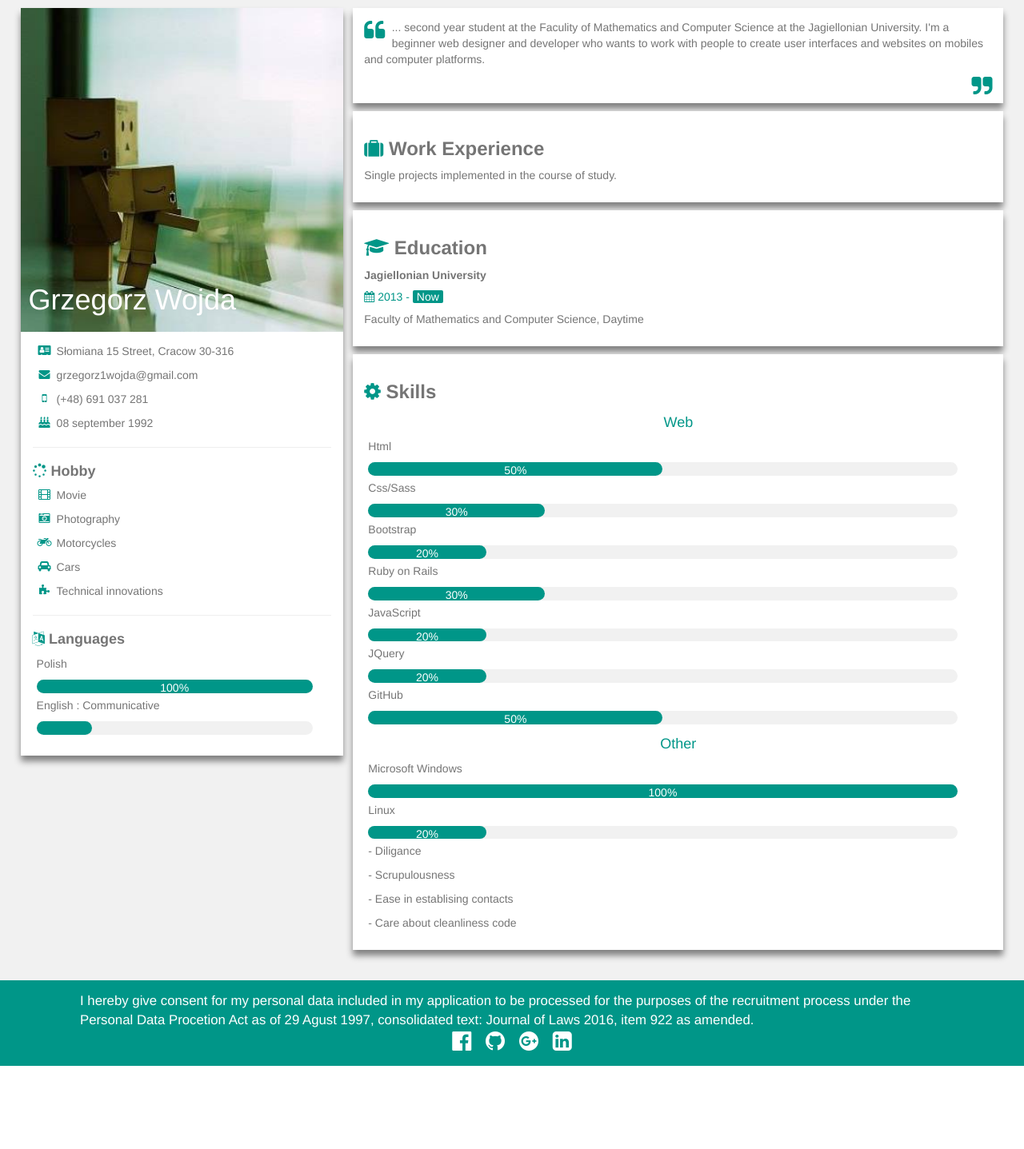
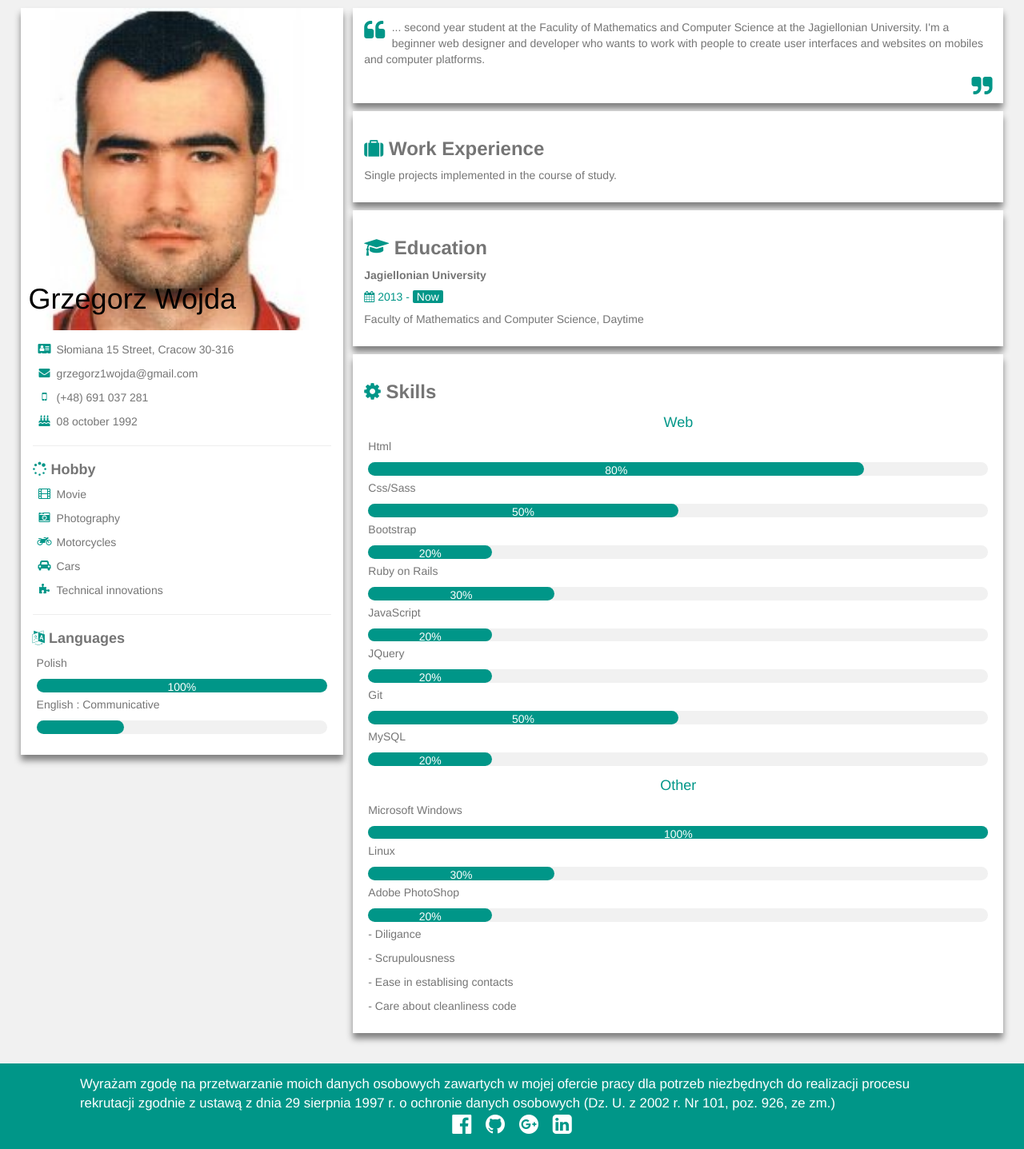
Before and after one commit to GeoGri/CV-0, a PHP site: page / in a window 1280 px wide. Shown: the whole page at 80% size. Before the commit the page ends 1333 px from the top, so only its background shows below. Run offline with PHP 8.4, Linux system fonts and the light colour scheme; some libraries are stand-ins or nearby versions.

Commit message:
for work

```diff
--- a/home.html
+++ b/home.html
@@ -1,13 +1,14 @@
 <!DOCTYPE html>
 <html>
 <head>
-	<title>Curriculum Vitae</title>
+	<title>Curriculum Vitae - 0</title>
 
 	<meta charset="utf-8">
 	<meta name="viewport" content="width=device-width, initial-scale=1.0">
 
 	<script src="https://ajax.googleapis.com/ajax/libs/jquery/3.1.1/jquery.min.js"></script>
 	<script type="text/javascript" src="scripts.js"></script>
+
 	<link rel="stylesheet" href="https://cdnjs.cloudflare.com/ajax/libs/font-awesome/4.7.0/css/font-awesome.min.css">
 	<link rel="stylesheet" href="https://maxcdn.bootstrapcdn.com/bootstrap/3.3.7/css/bootstrap.min.css">
 	<link rel="stylesheet" type="text/css" href="style.css">
@@ -26,7 +27,7 @@
 			<li><i class="fa-li fa fa-address-card"></i><p>Słomiana 15 Street, Cracow 30-316</p></li>
 			<li><i class="fa-li fa fa-envelope"></i><p>grzegorz1wojda@gmail.com</p></li>
 			<li><i class="fa-li fa fa-mobile"></i><p>(+48) 691 037 281</p></li>
-			<li><i class="fa-li fa fa-birthday-cake"></i><p>08 september 1992</p></li>
+			<li><i class="fa-li fa fa-birthday-cake"></i><p>08 october 1992</p></li>
 		</ul>
 		<hr>
 
@@ -77,13 +78,13 @@
 			<div class="skill">
 				<p>Html</p>
 				<div class="bar">
-					<div id="bar-html">50%</div>
+					<div id="bar-html">80%</div>
 				</div>
 			</div>
 			<div class="skill">
 				<p>Css/Sass</p>
 				<div class="bar">
-					<div id="bar-css">30%</div>
+					<div id="bar-css">50%</div>
 				</div>
 			</div>
 			<div class="skill">
@@ -111,9 +112,15 @@
 				</div>
 			</div>
 			<div class="skill">
-				<p>GitHub</p>
+				<p>Git</p>
 				<div class="bar">
 					<div id="bar-git">50%</div>
+				</div>
+			</div>
+			<div class="skill">
+				<p>MySQL</p>
+				<div class="bar">
+					<div id="bar-sql">20%</div>
 				</div>
 			</div>
 			<h4>Other</h4>
@@ -126,7 +133,13 @@
 			<div class="skill">
 				<p>Linux</p>
 				<div class="bar">
-					<div id="bar-linux">20%</div>
+					<div id="bar-linux">30%</div>
+				</div>
+			</div>
+			<div class="skill">
+				<p>Adobe PhotoShop</p>
+				<div class="bar">
+					<div id="bar-adobe">20%</div>
 				</div>
 			</div>
 			<div class="skill"><p> - Diligance</p></div>
@@ -137,7 +150,13 @@
 	</div>
 </div>
 <footer>
+
+<!--
 	<p>I hereby give consent for my personal data included in my application to be processed for the purposes of the recruitment process under the Personal Data Procetion Act as of 29 Agust 1997, consolidated text: Journal of Laws 2016, item 922 as amended.</p>
+-->
+	<p>
+		Wyrażam zgodę na przetwarzanie moich danych osobowych zawartych w mojej ofercie pracy dla potrzeb niezbędnych do realizacji procesu rekrutacji zgodnie z ustawą z dnia 29 sierpnia 1997 r. o ochronie danych osobowych (Dz. U. z 2002 r. Nr 101, poz. 926, ze zm.)
+	</p>
 	<div class="text-center">
 		<a href="https://www.facebook.com/Gri.Geo"><i class="fa fa-2x fa-facebook-official"></i></a></p>
 		<a href="https://www.github.com/GeoGri"><i class="fa fa-2x fa-github"></i></a></p>
--- a/scripts.js
+++ b/scripts.js
@@ -1,13 +1,14 @@
 $(document).ready(function(){
 	// Animating progress bar
-	var keys = [100, 50, 30, 20];
+	var keys = [100, 80, 50, 30, 20];
 	var progressBars = {
 					100: '#bar-windows, #bar-pl',
-					 50: '#bar-html, #bar-git',
-					 30: '#bar-css, #bar-rails',
-					 20: '#bar-en, #bar-bootstrap, #bar-javascript, #bar-jq, #bar-linux'};
+					 80: '#bar-html',
+					 50: '#bar-git, #bar-css',
+					 30: '#bar-en, #bar-rails, #bar-linux',
+					 20: '#bar-bootstrap, #bar-javascript, #bar-jq, #bar-adobe, #bar-sql'};
 
-	for (var i = 0; i <= 3; i++) {
+	for (var i = 0; i <= 4; i++) {
 		$(progressBars[keys[i]]).stop().animate({
 			width: keys[i].toString() + '%'
 		});
--- a/style.css
+++ b/style.css
@@ -38,6 +38,9 @@ i {
   #col-3 .container-fluid {
     padding-top: 1em; }
 
+#name h1 {
+  color: black !important; }
+
 #col-9 {
   float: right;
   width: 66.17%; }
@@ -64,7 +67,7 @@ i {
 
 .bar {
   background-color: #f1f1f1;
-  width: 95%; }
+  width: 100%; }
   .bar div {
     background-color: #009688;
     text-align: center;
--- a/style.scss
+++ b/style.scss
@@ -47,7 +47,7 @@ i {color: $green-color;}
 	}
 	.container-fluid{padding-top: 1em;}
 }
-
+#name h1 {color: black !important;}
 
 // Right section
 #col-9 {
@@ -82,7 +82,7 @@ i {color: $green-color;}
 
 .bar {
 	background-color: $light-gray-color;
-	width: 95%;
+	width: 100%;
 
 	div {
 		background-color: $green-color;
```
Also changed, not shown: photo.jpg, 1 other file.
